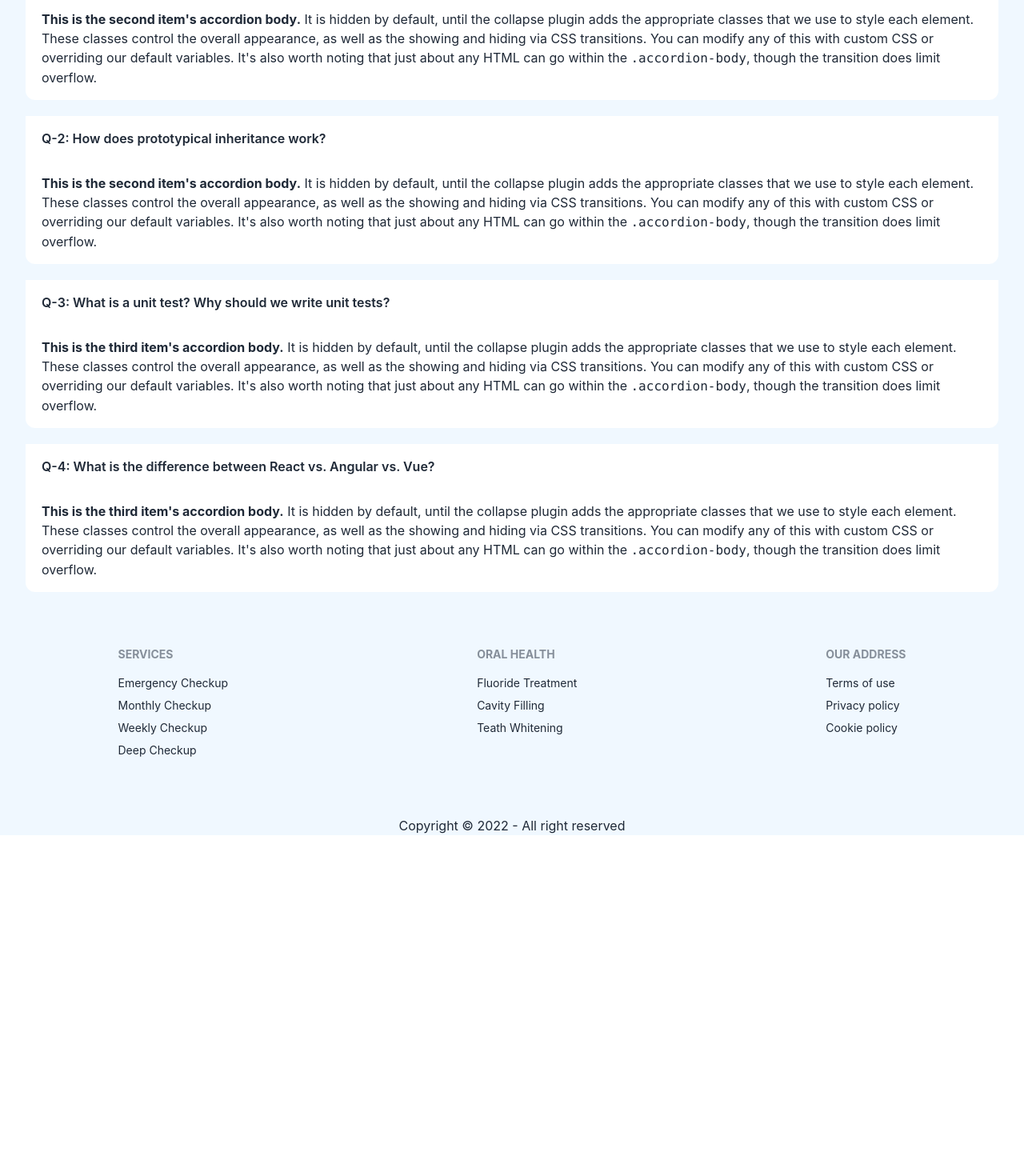
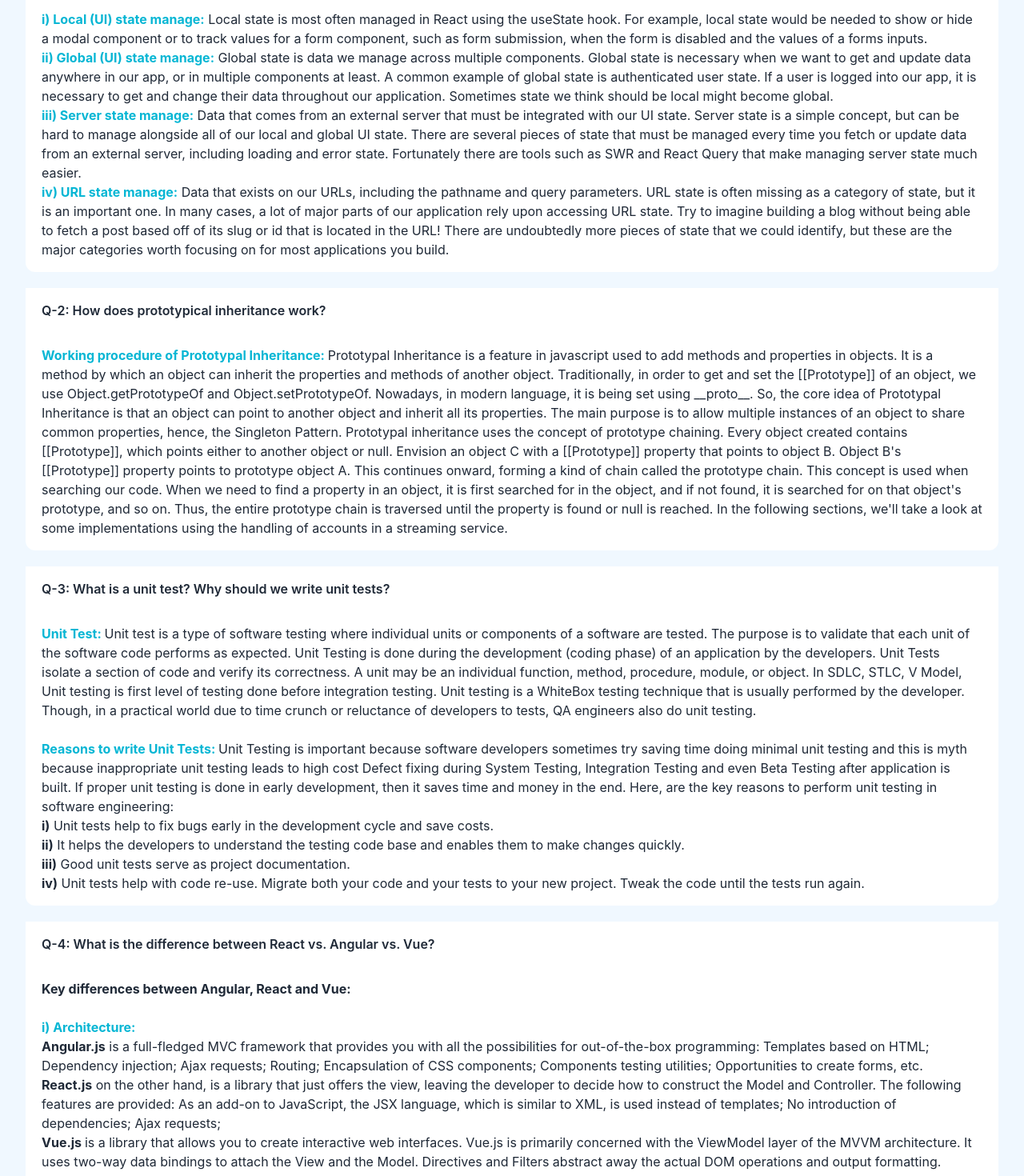
Before and after one commit to DevMazed04/recycle-hut-client, a React (Create React App) app: page /blog in a window 1280 px wide. Shown: the part 240-1710 px from the top of the page at 80% size. Before the commit the page ends 1296 px from the top, so only its background shows below. Built offline with nearby package versions, Linux system fonts and the light colour scheme; no server answers; what tw-elements would draw is missing.

Commit message:
blog added with the four questions

```diff
--- a/src/Pages/Blog/Blog.js
+++ b/src/Pages/Blog/Blog.js
@@ -3,10 +3,14 @@ import React from "react";
 const Blog = () => {
   return (
     <div>
-      <h3 className="text-3xl text-center my-10 font-semibold text-gray-600 w-[85%] mx-auto">React Interview Questions</h3>
+      <h3 className="text-3xl text-center my-10 font-semibold text-gray-600 w-[85%] mx-auto">
+        React Interview Questions
+      </h3>
 
-      <div className="accordion w-[85%] lg:w-[95%] mx-auto" id="accordionExample">
-
+      <div
+        className="accordion w-[85%] lg:w-[95%] mx-auto"
+        id="accordionExample"
+      >
         <div className="accordion-item bg-white mb-5 rounded-xl border-0 border-gray-200">
           <h2 className="accordion-header mb-0" id="headingOne">
             <button
@@ -33,7 +37,8 @@ const Blog = () => {
               aria-expanded="false"
               aria-controls="collapseOne"
             >
-              Q-1: What are the different ways to manage a state in a React application?
+              Q-1: What are the different ways to manage a state in a React
+              application?
             </button>
           </h2>
           <div
@@ -43,14 +48,39 @@ const Blog = () => {
             data-bs-parent="#accordionExample"
           >
             <div className="accordion-body py-4 px-5">
-              <strong>This is the second item's accordion body.</strong> It is
-              hidden by default, until the collapse plugin adds the appropriate
-              classes that we use to style each element. These classes control
-              the overall appearance, as well as the showing and hiding via CSS
-              transitions. You can modify any of this with custom CSS or
-              overriding our default variables. It's also worth noting that just
-              about any HTML can go within the <code>.accordion-body</code>,
-              though the transition does limit overflow.
+              <b className="text-cyan-500">i) Local (UI) state manage:</b> Local
+              state is most often managed in React using the useState hook. For
+              example, local state would be needed to show or hide a modal
+              component or to track values for a form component, such as form
+              submission, when the form is disabled and the values of a forms
+              inputs. <br />
+              <b className="text-cyan-500">
+                ii) Global (UI) state manage:
+              </b>{" "}
+              Global state is data we manage across multiple components. Global
+              state is necessary when we want to get and update data anywhere in
+              our app, or in multiple components at least. A common example of
+              global state is authenticated user state. If a user is logged into
+              our app, it is necessary to get and change their data throughout
+              our application. Sometimes state we think should be local might
+              become global. <br />
+              <b className="text-cyan-500">iii) Server state manage:</b> Data
+              that comes from an external server that must be integrated with
+              our UI state. Server state is a simple concept, but can be hard to
+              manage alongside all of our local and global UI state. There are
+              several pieces of state that must be managed every time you fetch
+              or update data from an external server, including loading and
+              error state. Fortunately there are tools such as SWR and React
+              Query that make managing server state much easier. <br />
+              <b className="text-cyan-500">iv) URL state manage:</b> Data that
+              exists on our URLs, including the pathname and query parameters.
+              URL state is often missing as a category of state, but it is an
+              important one. In many cases, a lot of major parts of our
+              application rely upon accessing URL state. Try to imagine building
+              a blog without being able to fetch a post based off of its slug or
+              id that is located in the URL! There are undoubtedly more pieces
+              of state that we could identify, but these are the major
+              categories worth focusing on for most applications you build.
             </div>
           </div>
         </div>
@@ -91,14 +121,32 @@ const Blog = () => {
             data-bs-parent="#accordionExample"
           >
             <div className="accordion-body py-4 px-5">
-              <strong>This is the second item's accordion body.</strong> It is
-              hidden by default, until the collapse plugin adds the appropriate
-              classes that we use to style each element. These classes control
-              the overall appearance, as well as the showing and hiding via CSS
-              transitions. You can modify any of this with custom CSS or
-              overriding our default variables. It's also worth noting that just
-              about any HTML can go within the <code>.accordion-body</code>,
-              though the transition does limit overflow.
+              <b className="text-cyan-500">
+                Working procedure of Prototypal Inheritance:{" "}
+              </b>{" "}
+              Prototypal Inheritance is a feature in javascript used to add
+              methods and properties in objects. It is a method by which an
+              object can inherit the properties and methods of another object.
+              Traditionally, in order to get and set the [[Prototype]] of an
+              object, we use Object.getPrototypeOf and Object.setPrototypeOf.
+              Nowadays, in modern language, it is being set using __proto__. So,
+              the core idea of Prototypal Inheritance is that an object can
+              point to another object and inherit all its properties. The main
+              purpose is to allow multiple instances of an object to share
+              common properties, hence, the Singleton Pattern. Prototypal
+              inheritance uses the concept of prototype chaining. Every object
+              created contains [[Prototype]], which points either to another
+              object or null. Envision an object C with a [[Prototype]] property
+              that points to object B. Object B's [[Prototype]] property points
+              to prototype object A. This continues onward, forming a kind of
+              chain called the prototype chain. This concept is used when
+              searching our code. When we need to find a property in an object,
+              it is first searched for in the object, and if not found, it is
+              searched for on that object's prototype, and so on. Thus, the
+              entire prototype chain is traversed until the property is found or
+              null is reached. In the following sections, we'll take a look at
+              some implementations using the handling of accounts in a streaming
+              service.
             </div>
           </div>
         </div>
@@ -139,14 +187,36 @@ const Blog = () => {
             data-bs-parent="#accordionExample"
           >
             <div className="accordion-body py-4 px-5">
-              <strong>This is the third item's accordion body.</strong> It is
-              hidden by default, until the collapse plugin adds the appropriate
-              classes that we use to style each element. These classes control
-              the overall appearance, as well as the showing and hiding via CSS
-              transitions. You can modify any of this with custom CSS or
-              overriding our default variables. It's also worth noting that just
-              about any HTML can go within the <code>.accordion-body</code>,
-              though the transition does limit overflow.
+              <b className="text-cyan-500">Unit Test: </b> Unit test is a type
+              of software testing where individual units or components of a
+              software are tested. The purpose is to validate that each unit of
+              the software code performs as expected. Unit Testing is done
+              during the development (coding phase) of an application by the
+              developers. Unit Tests isolate a section of code and verify its
+              correctness. A unit may be an individual function, method,
+              procedure, module, or object. In SDLC, STLC, V Model, Unit testing
+              is first level of testing done before integration testing. Unit
+              testing is a WhiteBox testing technique that is usually performed
+              by the developer. Though, in a practical world due to time crunch
+              or reluctance of developers to tests, QA engineers also do unit
+              testing. <br /> <br />
+              <b className="text-cyan-500">Reasons to write Unit Tests: </b>
+              Unit Testing is important because software developers sometimes
+              try saving time doing minimal unit testing and this is myth
+              because inappropriate unit testing leads to high cost Defect
+              fixing during System Testing, Integration Testing and even Beta
+              Testing after application is built. If proper unit testing is done
+              in early development, then it saves time and money in the end.
+              Here, are the key reasons to perform unit testing in software
+              engineering: <br />
+              <b>i)</b> Unit tests help to fix bugs early in the development
+              cycle and save costs. <br />
+              <b>ii)</b> It helps the developers to understand the testing code
+              base and enables them to make changes quickly. <br />
+              <b>iii)</b> Good unit tests serve as project documentation. <br />
+              <b>iv)</b> Unit tests help with code re-use. Migrate both your
+              code and your tests to your new project. Tweak the code until the
+              tests run again.
             </div>
           </div>
         </div>
@@ -187,14 +257,70 @@ const Blog = () => {
             data-bs-parent="#accordionExample"
           >
             <div className="accordion-body py-4 px-5">
-              <strong>This is the third item's accordion body.</strong> It is
-              hidden by default, until the collapse plugin adds the appropriate
-              classes that we use to style each element. These classes control
-              the overall appearance, as well as the showing and hiding via CSS
-              transitions. You can modify any of this with custom CSS or
-              overriding our default variables. It's also worth noting that just
-              about any HTML can go within the <code>.accordion-body</code>,
-              though the transition does limit overflow.
+              <b>Key differences between Angular, React and Vue: </b> <br />
+              <br />
+              <b className="text-cyan-500">i) Architecture: </b> <br />
+              <b>Angular.js</b> is a full-fledged MVC framework that provides
+              you with all the possibilities for out-of-the-box programming:
+              Templates based on HTML; Dependency injection; Ajax requests;
+              Routing; Encapsulation of CSS components; Components testing
+              utilities; Opportunities to create forms, etc. <br />
+              <b>React.js</b> on the other hand, is a library that just offers
+              the view, leaving the developer to decide how to construct the
+              Model and Controller. The following features are provided: As an
+              add-on to JavaScript, the JSX language, which is similar to XML,
+              is used instead of templates; No introduction of dependencies;
+              Ajax requests; <br />
+              <b> Vue.js </b> is a library that allows you to create interactive
+              web interfaces. Vue.js is primarily concerned with the ViewModel
+              layer of the MVVM architecture. It uses two-way data bindings to
+              attach the View and the Model. Directives and Filters abstract
+              away the actual DOM operations and output formatting.
+              <br /> <br />
+              <b className="text-cyan-500">ii) Data Binding: </b> <br />
+              <b> Angular.js </b> uses the two-way binding. The state of the
+              model is changed first, and then the modification of the interface
+              element is reflected. <br />
+              <b> React.js </b> has one-way binding. First, the state of the
+              model is updated, and then it reflects the change of the interface
+              element. <br />
+              <b> Vue.js </b> data binding on is two-way. Vue.js synchronizes
+              the entire model with the DOM mechanically. This implies that all
+              Vue.js templates are fundamentally legal, parsable HTML with a few
+              extra features.
+              <br />
+              <br />
+              <b className="text-cyan-500">iii) Syntax: </b> <br />
+              <b>Angular</b> is written in TypeScript, which means you need some
+              time to learn it to work with this framework. <br />
+              <b> React</b> uses JSX and native Javascript developers are
+              familiar with it. The training period is easier and does not
+              require that much preparation. <br />
+              <b>Vue.js</b> makes use of an HTML-based template syntax that
+              allows you to link the displayed DOM to the data of the base
+              element instance declaratively. <br /> <br />
+              <b className="text-cyan-500">iv) Integration: </b> <br />
+              <b> Angular </b> provides a basic framework for building web
+              applications and does not require any additional libraries. It is
+              relatively rigid and inflexible as a complete framework. <br />
+              <b> React.js </b> in most instances, using extra libraries is
+              advised. As a result, it's more adaptable and simple to integrate
+              into current mobile apps. <br />
+              <b> Vue.js </b> allows distinct features of an app to be
+              implemented without altering the architecture. Vue.js may be used
+              to create both single-page apps and more complex online interfaces
+              for apps.
+              <br /> <br />
+              <b className="text-cyan-500">v) Performance: </b> <br />
+              <b>Angular.js</b> creates a watcher for each binding to capture
+              all changes to the DOM. Every time the view updates, the new
+              values compare with the old ones. <br /> <b>React.js</b>
+              since uses a virtual DOM, when the view is modified, the new DOM
+              compares it to the virtual DOM and changes accordingly. <br />
+              <b>Vue.js</b> has better performance thanks to the virtual DOM,
+              which is useful for complicated programs. It may be as little as
+              20KB while maintaining its speed and versatility.
+              <br />
             </div>
           </div>
         </div>
```
